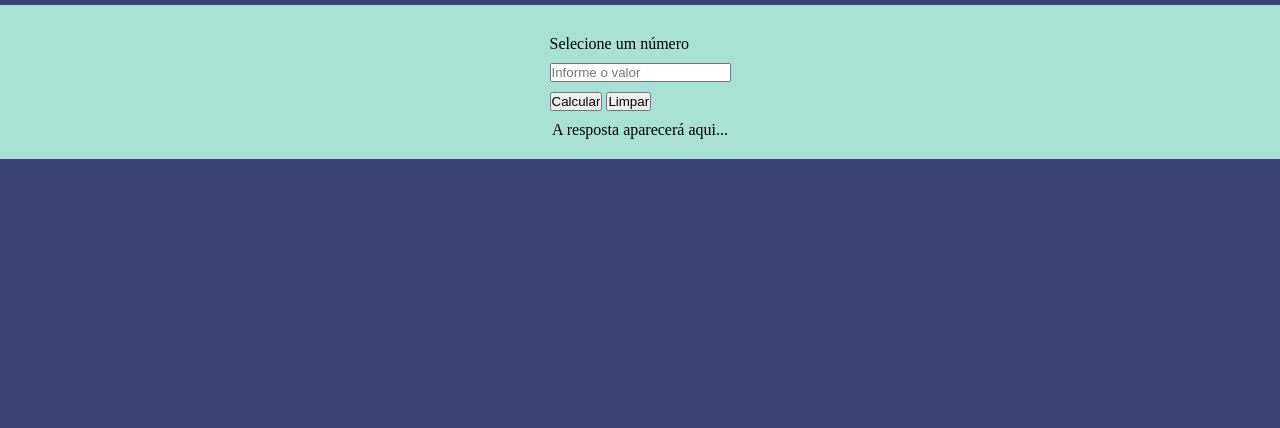
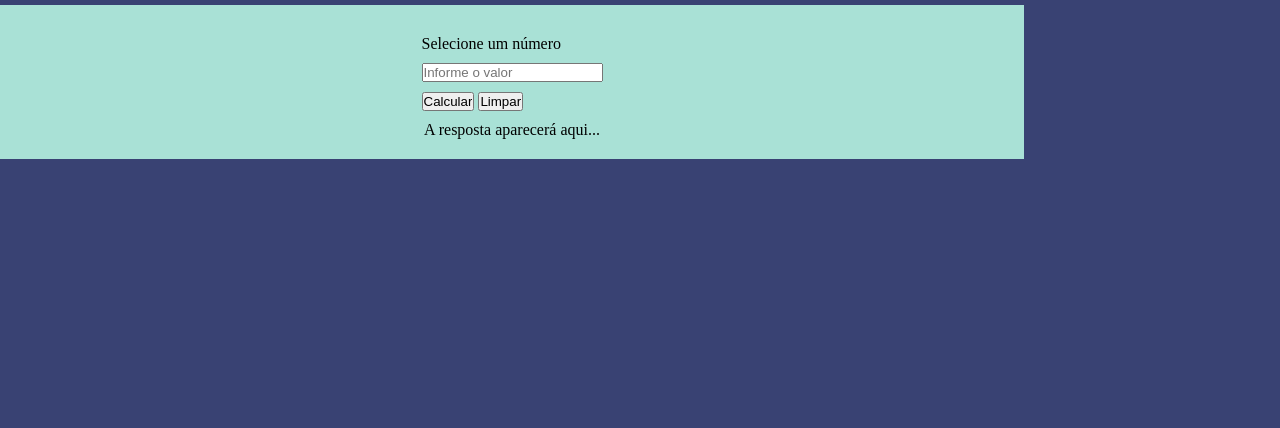
Before and after one commit to Kolactin/JavaScript, a plain HTML site: page Aulas/aula14_ex/ex002/index.html in a window 1280 px wide. Shown: the part 372-800 px from the top of the page. Drawn offline with Linux system fonts and the light colour scheme.

Commit message:
Update style.css

```diff
--- a/Aulas/aula14_ex/ex002/Styles/style.css
+++ b/Aulas/aula14_ex/ex002/Styles/style.css
@@ -28,11 +28,13 @@ header h1{
     margin: 20px 0px;
     padding: 20px 0px;
     background-color: var(--cor3);
+    width: 80dvw;
 
     display: flex;
     flex-flow: column wrap;
     align-items: center;
     justify-content: center;
+    align-content: center;
 }
 
 form p{
```
